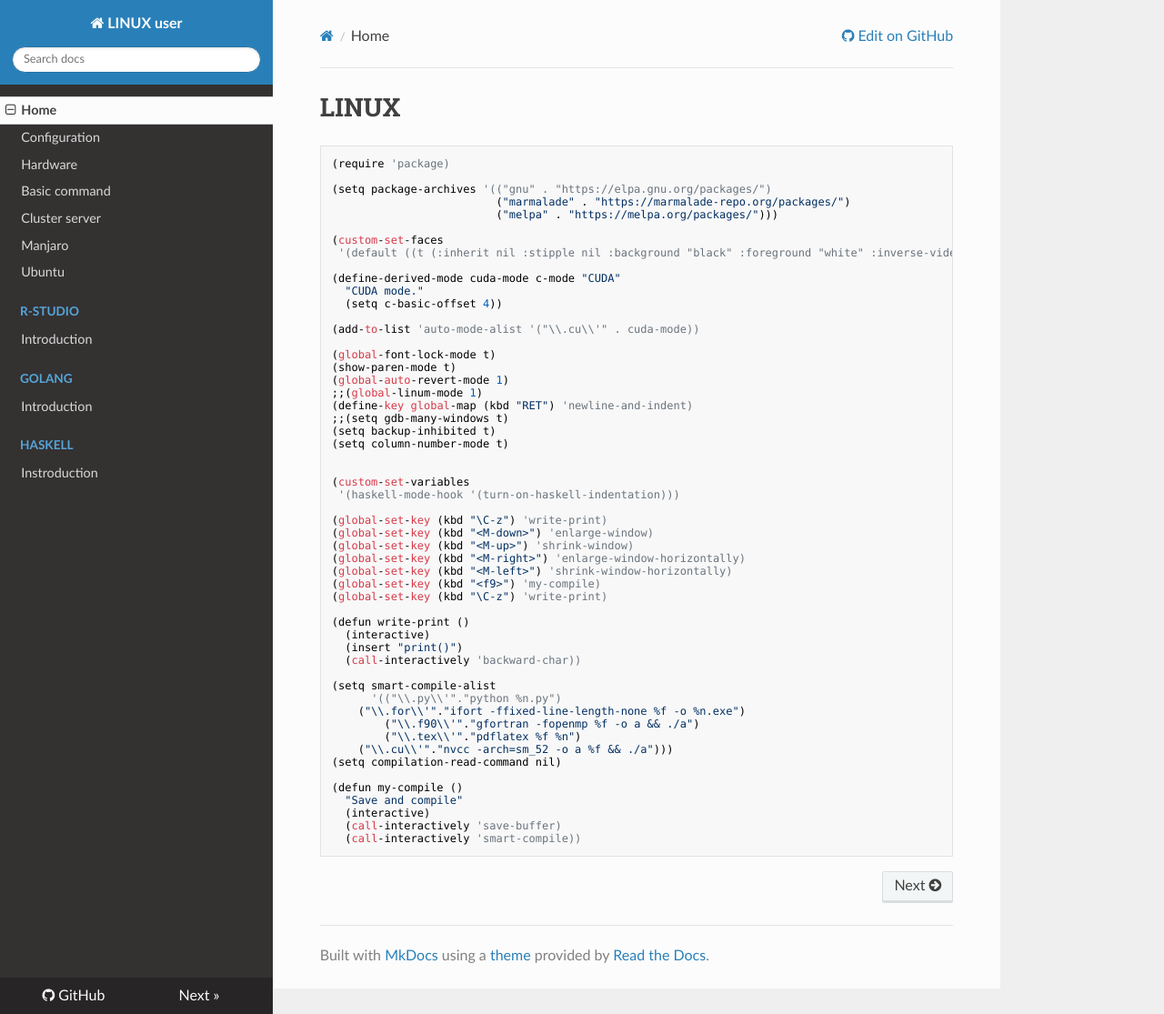
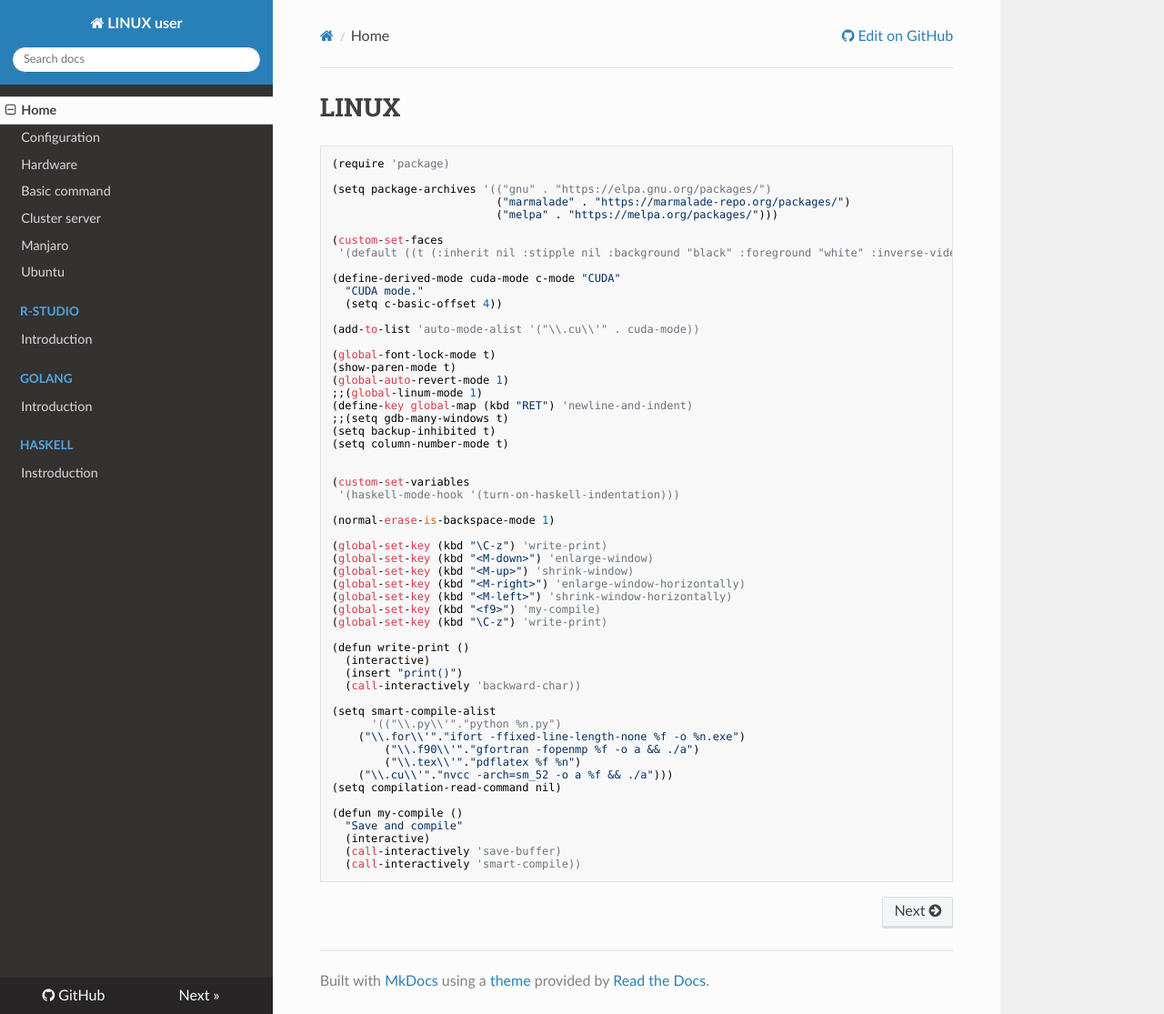
Before and after one commit to WonyoungCho/LINUX, an MkDocs documentation site: the page built from docs/index.md, in a window 1280 px wide and 1115 px high. Shown: the whole window at 91% size. Built offline with MkDocs 1.6.1, drawn with Linux system fonts in a browser that asks for light colours; nearby versions of some CDN libraries; old or Windows-style settings are respelled for this version of MkDocs.

Commit message:
Update index.md

```diff
--- a/docs/index.md
+++ b/docs/index.md
@@ -29,6 +29,8 @@
 (custom-set-variables
  '(haskell-mode-hook '(turn-on-haskell-indentation)))
 
+(normal-erase-is-backspace-mode 1)
+
 (global-set-key (kbd "\C-z") 'write-print)
 (global-set-key (kbd "<M-down>") 'enlarge-window)
 (global-set-key (kbd "<M-up>") 'shrink-window)
```
